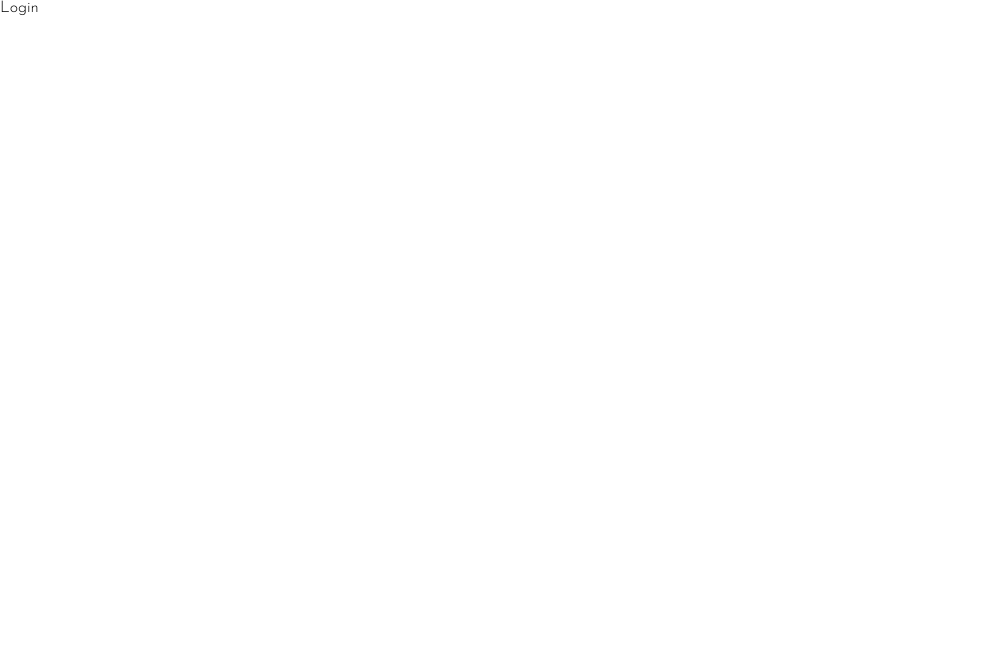
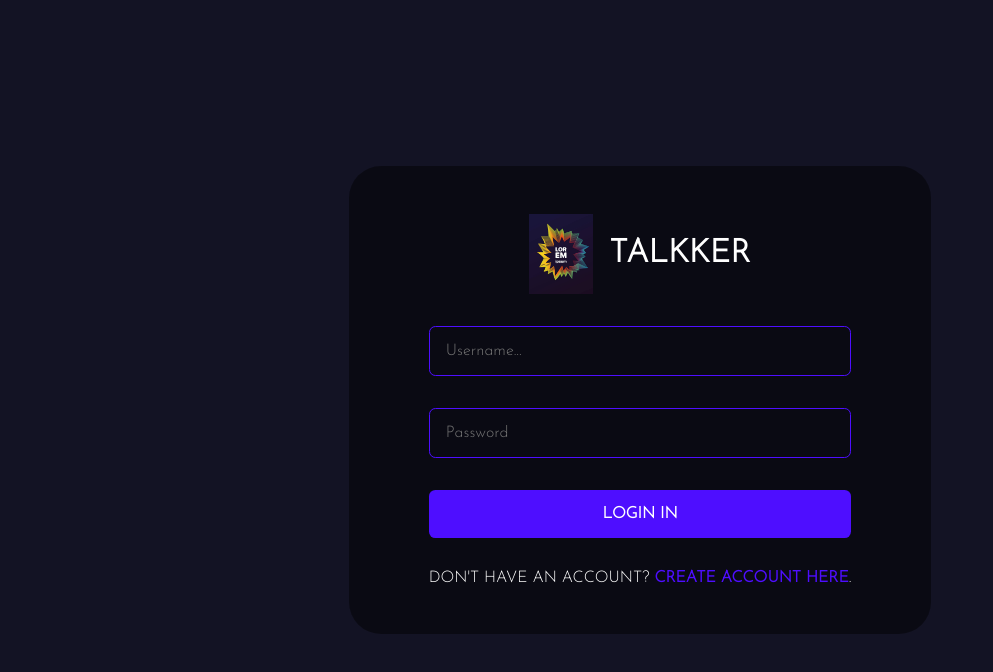
Before and after one commit to fatihkabay/realtime-chat-app, a React (Create React App) app in the folder public/: page /login in a window 1280 px wide. Shown: the top 672 px of the page, without its empty margins (0-993 px from the left). Built offline with nearby package versions, Linux system fonts and the light colour scheme; no server answers; the HTML template or start-up script is replaced by a standard one.

Commit message:
login page fixed

```diff
--- a/public/src/pages/Login.jsx
+++ b/public/src/pages/Login.jsx
@@ -1,9 +1,168 @@
-import React from 'react'
+import React, { useState, useEffect } from "react";
+import { Link, useNavigate } from "react-router-dom";
+import styled from "styled-components";
+import Logo from "../assets/logo.png";
+import { ToastContainer, toast } from "react-toastify";
+import "react-toastify/dist/ReactToastify.css";
+import axios from "axios";
+import { loginRoute } from "../utils/APIRoutes";
 
 function Login() {
+  const navigate = useNavigate();
+  const [values, setValues] = useState({
+    username: "",
+    password: "",
+  })
+
+  const toastOptions = {
+    position: "bottom-right",
+    autoClose: 8000,
+    pauseOnHover: true,
+    draggable: true,
+    theme: "dark",
+  }
+
+  useEffect(() => {
+    if (localStorage.getItem(process.env.REACT_APP_LOCALHOST_KEY)) {
+      navigate("/");
+    }
+  },);
+
+  const handleSubmit = async (event) => {
+    event.preventDefault();
+    if (handleValidation()) {
+       const { username, password } = values;
+       const { data } = await axios.post(loginRoute, {
+        username,
+        password,
+       });
+       if (data.status === false) {
+        toast.error(data.msg, toastOptions);
+      }
+      if (data.status === true) {
+        localStorage.setItem(
+          process.env.REACT_APP_LOCALHOST_KEY,
+          JSON.stringify(data.user)
+        );
+        navigate("/");
+      }
+    }
+  };
+
+  const handleValidation = () => {
+    const { username, password } = values;
+    if (password.length === "") {
+        toast.error("Email and Password is required!", toastOptions);
+        return false;
+    }
+    else if (username.length === "") {
+        toast.error("Email and Password is required!", toastOptions);
+        return false;
+    }
+    return true;
+  }
+
+  const handleChange = (event) => {
+    setValues({...values, [event.target.name]:event.target.value})
+  };
+
   return (
-    <div>Login</div>
-  )
+    <>
+      <FormContainer>
+        <form onSubmit={(event) => handleSubmit(event)}>
+          <div className="brand">
+            <img src={Logo} alt="Logo" />
+            <h1>talkker</h1>
+          </div>
+          <input
+            type="text"
+            placeholder="Username..."
+            name="username"
+            onChange={(e) => handleChange(e)}
+            min={3}
+          />
+          <input
+            type="password"
+            placeholder="Password"
+            name="password"
+            onChange={(e) => handleChange(e)}
+          />
+          <button type="submit">Login In</button>
+          <span>
+            Don't have an account? <Link to="/register">Create Account Here</Link>.
+          </span>
+        </form>
+      </FormContainer>
+      <ToastContainer />
+    </>
+  );
 }
 
-export default Login
+const FormContainer = styled.div`
+  width: 100vw;
+  height: 100vh;
+  display: flex;
+  flex-direction: column;
+  justify-content: center;
+  gap: 1rem;
+  align-items: center;
+  background-color: #131324;
+  .brand {
+    display: flex;
+    align-items: center;
+    gap: 1rem;
+    justify-content: center;
+    img {
+      height: 5rem;
+    }
+    h1 {
+      color: white;
+      text-transform: uppercase;
+    }
+  }
+  form {
+    display: flex;
+    flex-direction: column;
+    gap: 2rem;
+    background-color: #00000076;
+    border-radius: 2rem;
+    padding: 3rem 5rem;
+  }
+  input {
+    background-color: transparent;
+    padding: 1rem;
+    border: 0.1rem solid #4e0eff;
+    border-radius: 0.4rem;
+    color: white;
+    width: 100%;
+    font-size: 1rem;
+    &:focus {
+      border: 0.1rem solid #997af0;
+      outline: none;
+    }
+  }
+  button {
+    background-color: #4e0eff;
+    color: white;
+    padding: 1rem 2rem;
+    border: none;
+    font-weight: bold;
+    cursor: pointer;
+    border-radius: 0.4rem;
+    font-size: 1rem;
+    text-transform: uppercase;
+    &:hover {
+      background-color: #4e0eff;
+    }
+  }
+  span {
+    color: white;
+    text-transform: uppercase;
+    a {
+      color: #4e0eff;
+      text-decoration: none;
+      font-weight: bold;
+    }
+`;
+
+export default Login;
--- a/public/src/utils/APIRoutes.js
+++ b/public/src/utils/APIRoutes.js
@@ -1,2 +1,3 @@
 const host = "http://localhost:3000";
-export const registerRoute = `${host}/api/auth/login`;
+export const registerRoute = `${host}/api/auth/register`;
+export const loginRoute = `${host}/api/auth/login`;
```
